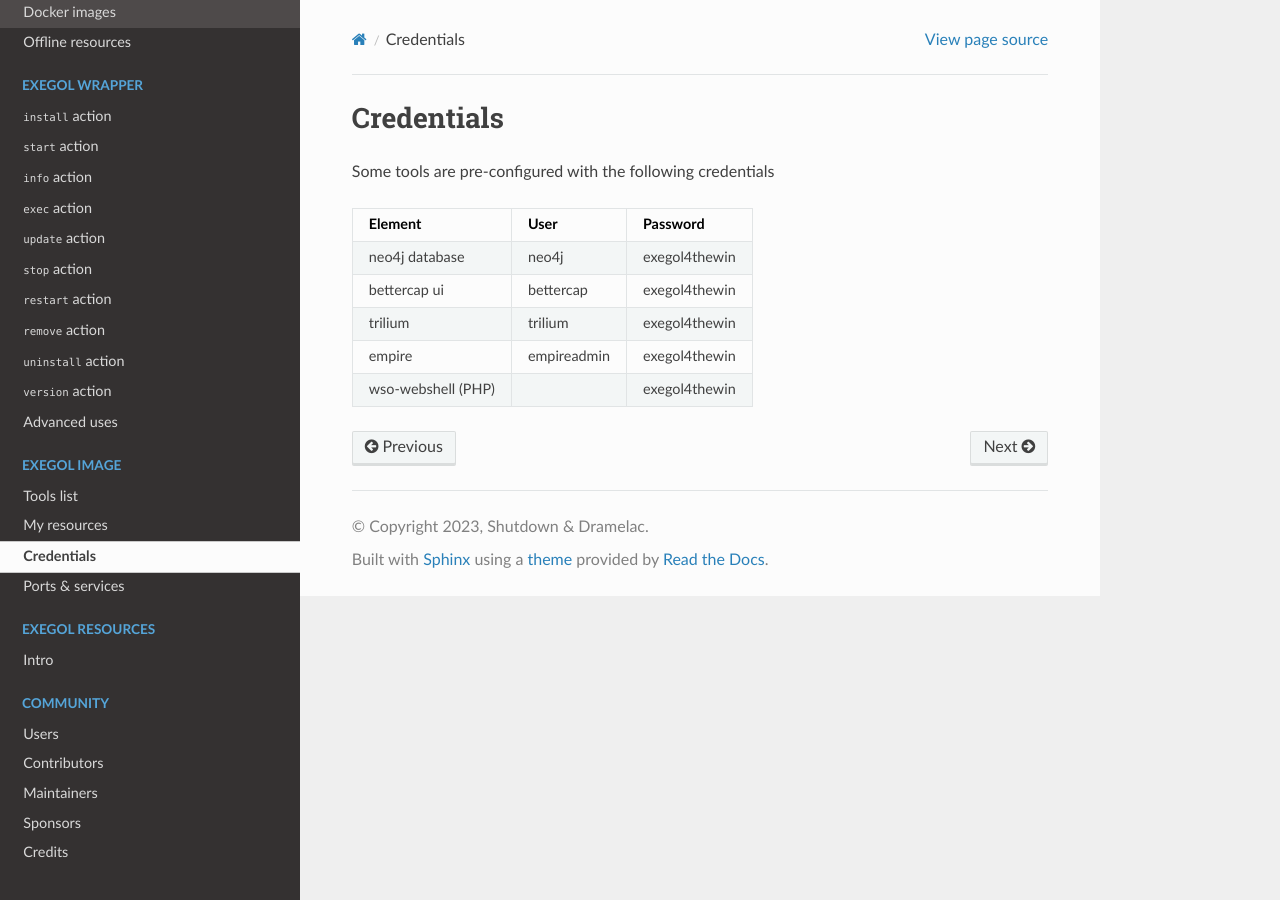
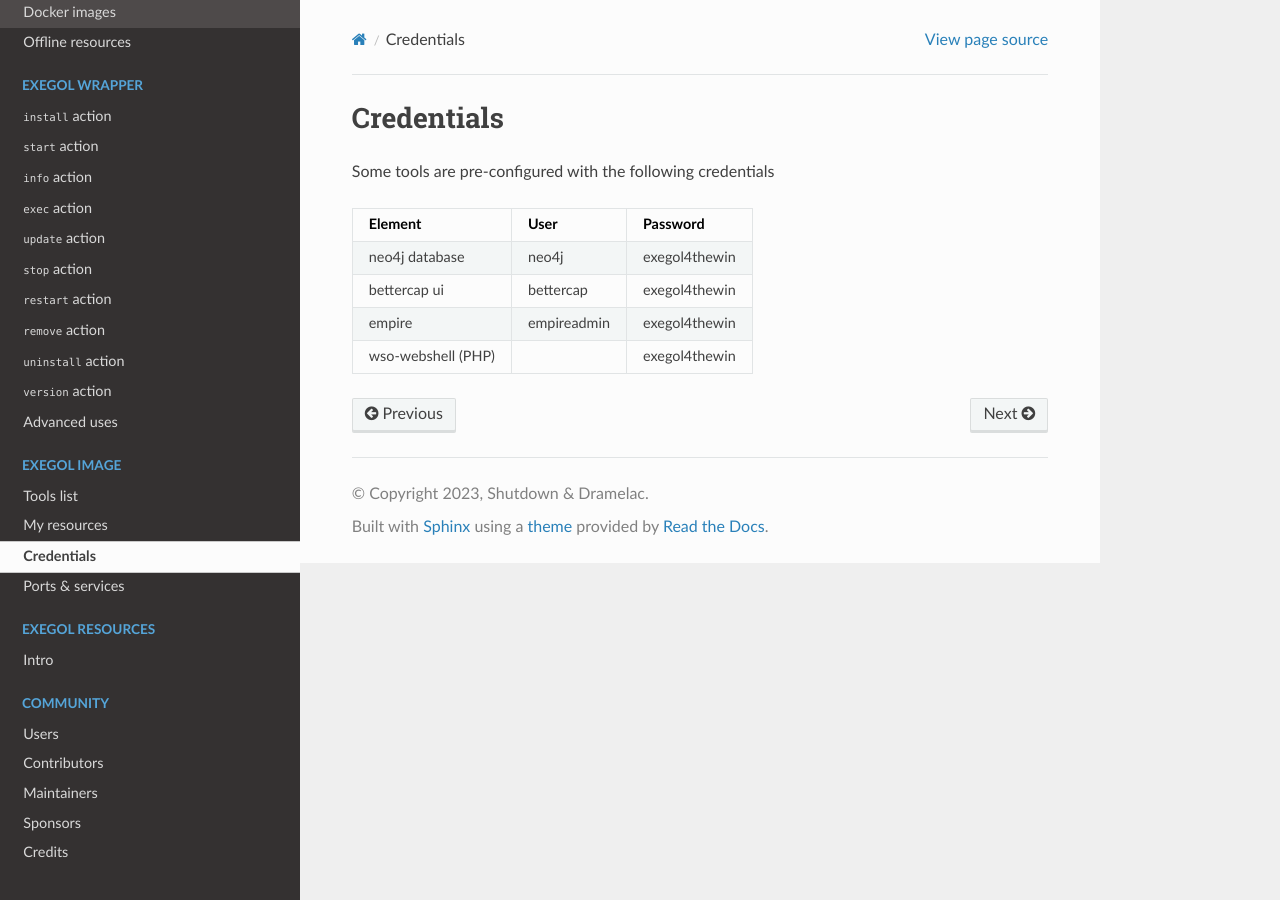
Before and after one commit to ThePorgs/Exegol-docs, a Sphinx documentation site: the page built from source/exegol-image/credentials.rst, in a window 1280 px wide. Built offline with Sphinx 7.4.7 and the Read the Docs theme 2.0.0, drawn with Linux system fonts in a browser that asks for light colours.

Commit message:
removing trilium password following https://github.com/ThePorgs/Exegol-images/pull/236

```diff
--- a/source/exegol-image/credentials.rst
+++ b/source/exegol-image/credentials.rst
@@ -8,7 +8,6 @@ Some tools are pre-configured with the following credentials
 ==================== ============= ===============
  neo4j database       neo4j         exegol4thewin
  bettercap ui         bettercap     exegol4thewin
- trilium              trilium       exegol4thewin
  empire               empireadmin   exegol4thewin
  wso-webshell (PHP)                 exegol4thewin
 ==================== ============= ===============
```
